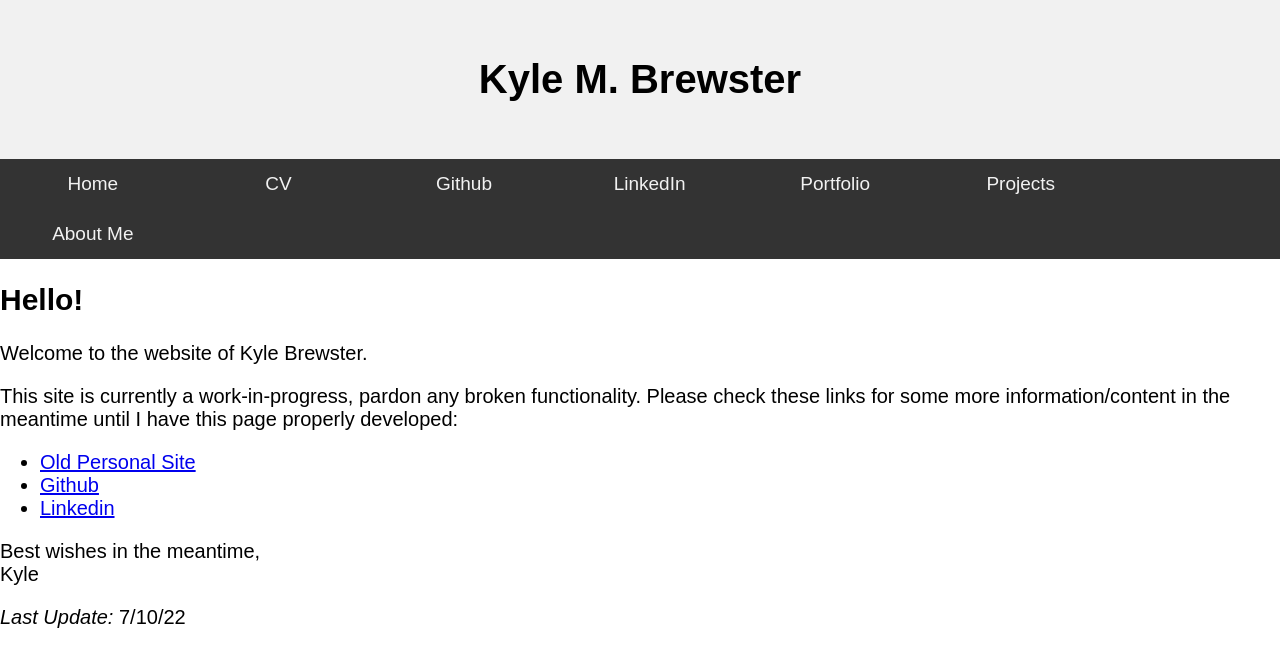
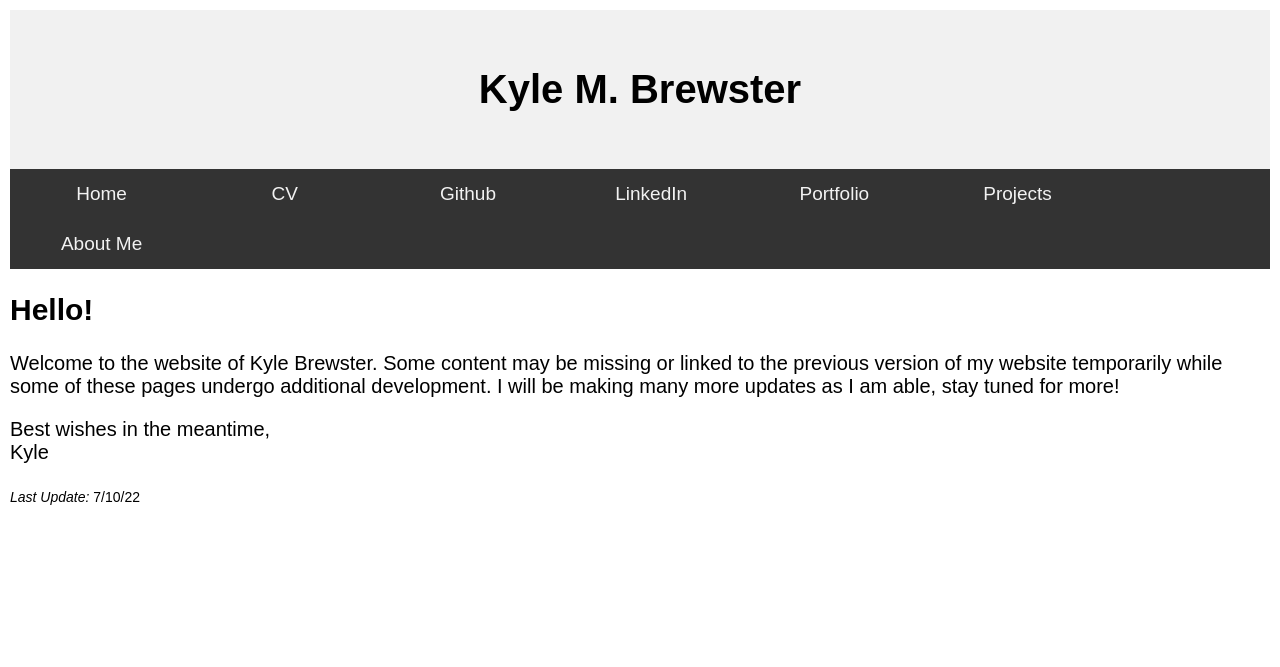
Before and after one commit to k-brew/personal-site, a Jekyll site: the page built from index.md, in a window 1280 px wide. Shown: the top 667 px of the page. Built offline with Jekyll 4.4.1, drawn with Linux system fonts in a browser that asks for light colours.

Commit message:
Update index.md

```diff
--- a/index.md
+++ b/index.md
@@ -2,19 +2,10 @@
 layout: default
 title: Kyle M. Brewster
 ---
-<div style="margin-left: 30px;"></div>
 
-## Hello!
-
-Welcome to the website of Kyle Brewster.
-
-This site is currently a work-in-progress, pardon any broken functionality. Please check these links for some more information/content in the meantime until I have this page properly developed:
-
-- [Old Personal Site](https://kyle-brewster.blogspot.com/)
-- [Github](https://github.com/k-brew)
-- [Linkedin](https://www.linkedin.com/in/kyle-brewster)
-
-Best wishes in the meantime,
-Kyle
-
-*Last Update:* 7/10/22
+<body spellcheck="false" style="padding: 10px; color: rgb(0, 0, 0); background-color: rgb(255, 255, 255);">
+    <h2 dir="auto">Hello!</h2>
+    <p dir="auto">Welcome to the website of Kyle Brewster. Some content may be missing or linked to the previous version of my website temporarily while some of these pages undergo additional development. I will be making many more updates as I am able, stay tuned for more! &nbsp;</p>
+    <p dir="auto">Best wishes in the meantime,<br>Kyle</p>
+    <p dir="auto"><em><span style="font-size: 14px;">Last Update:</span></em><span style="font-size: 14px;">&nbsp;7/10/22</span></p>
+</body>
```
